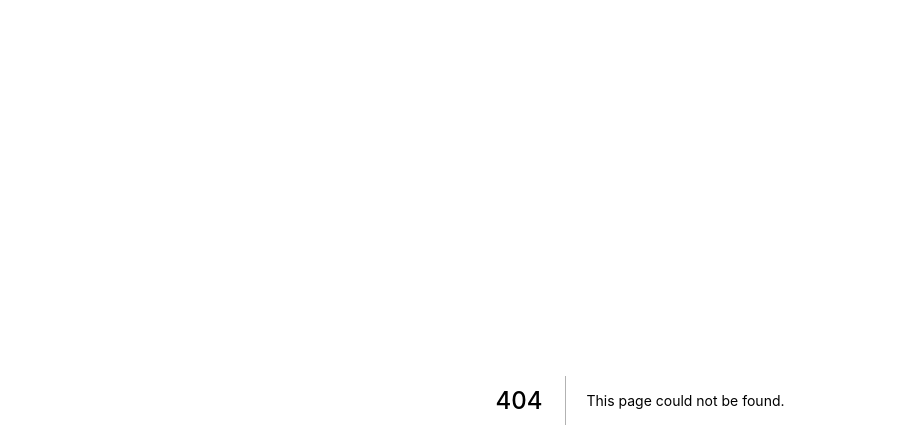
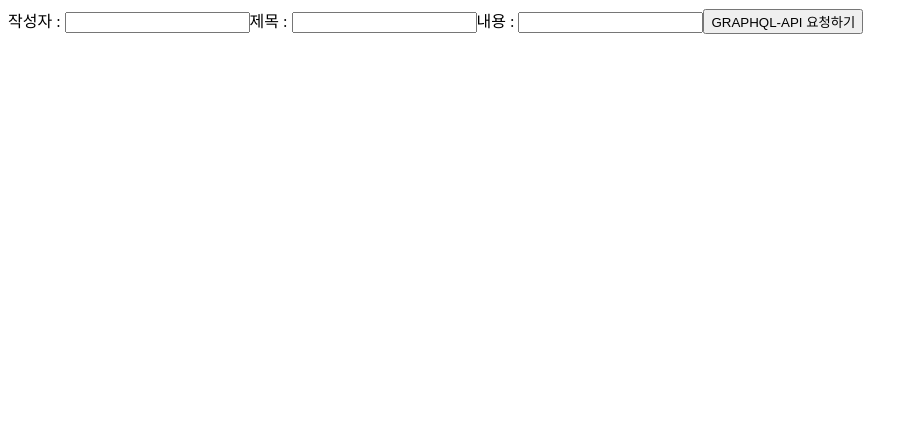
Before and after one commit to cherry-hyeri/codecamp_frontend, a Next.js app in the folder class/: page /section04/04-04-graphql-mutation-input in a window 1280 px wide. Before the commit this address had no page. Shown: the top 448 px of the page, without its empty margins (0-918 px from the left). Built offline with nearby package versions, Linux system fonts and the light colour scheme.

Commit message:
04-05-graphql-mutation-inpup

```diff
--- /dev/null
+++ b/class/pages/section04/04-04-graphql-mutation-input/index.js
@@ -0,0 +1,55 @@
+import { useMutation, gql } from "@apollo/client";
+import { useState } from "react";
+
+const 나의그래프큐엘셋팅 = gql`
+  mutation createBoard($writer: String, $title: String, $contents: String) {
+    createBoard(writer: $writer, title: $title, contents: $contents) {
+      _id
+      number
+      message
+    }
+  }
+`;
+
+export default function GraphqlMutationPage() {
+  const [writer, setWriter] = useState("");
+  const [title, setTitle] = useState("");
+  const [contents, setContents] = useState("");
+
+  const [나의함수] = useMutation(나의그래프큐엘셋팅);
+
+  const onClickSubmit = async () => {
+    const result = await 나의함수({
+      variables: {
+        // variables = $ 역할을 함
+        writer: writer,
+        title: title,
+        contents: contents,
+      },
+    });
+    console.log(result);
+  };
+
+  const onChangeWriter = (event) => {
+    setWriter(event.target.value);
+  };
+
+  const onChangeTitle = (event) => {
+    setTitle(event.target.value);
+  };
+
+  const onChangeContents = (event) => {
+    setContents(event.target.value);
+  };
+
+  return (
+    <>
+      <div>
+        작성자 : <input type="text" onChange={onChangeWriter} />
+        제목 : <input type="text" onChange={onChangeTitle} />
+        내용 : <input type="text" onChange={onChangeContents} />
+        <button onClick={onClickSubmit}>GRAPHQL-API 요청하기</button>
+      </div>
+    </>
+  );
+}
```
